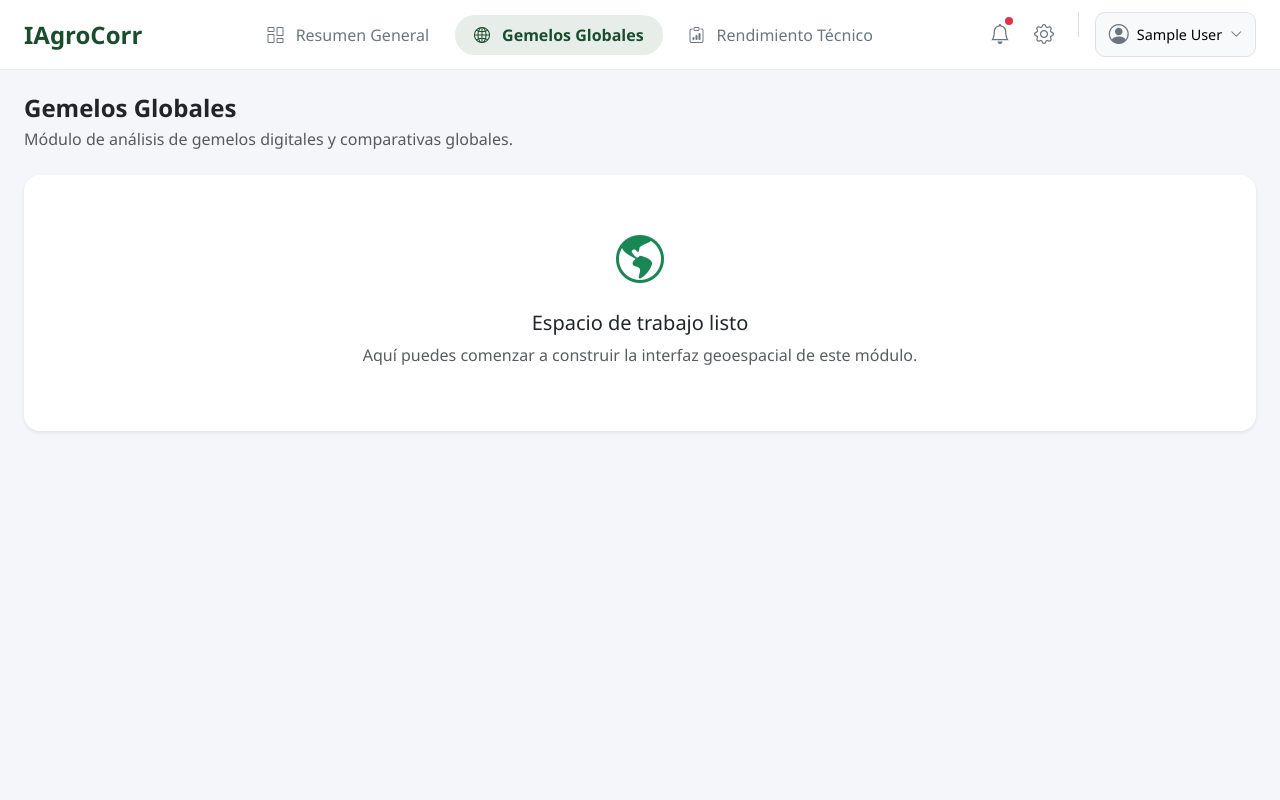
After one commit to Gio-glitch04/IAgroCorr, a Django app: page /global-twins/ in a window 1280 px wide. The commit adds this page. Run offline with Django 5.2, Linux system fonts and the light colour scheme; the visitor is signed in with stand-in values (Sample User, id 1).

Commit message:
navbar tweaks y creacion de la pagina de gemelos globales

```diff
--- /dev/null
+++ b/iagrocorr_project/accounts/templates/accounts/global-twins.html
@@ -0,0 +1,32 @@
+{% load static %}
+<!DOCTYPE html>
+<html lang="es">
+<head>
+    <meta charset="UTF-8">
+    <meta name="viewport" content="width=device-width, initial-scale=1.0">
+    <title>IAgroCorr - Gemelos Globales</title>
+
+    <link href="https://cdn.jsdelivr.net/npm/bootstrap@5.3.2/dist/css/bootstrap.min.css" rel="stylesheet">
+    <link rel="stylesheet" href="https://cdn.jsdelivr.net/npm/bootstrap-icons@1.11.1/font/bootstrap-icons.css">
+    <link rel="stylesheet" href="{% static 'css/styles2.css' %}?v=1.5">
+</head>
+<body>
+
+    {% include 'accounts/navbar.html' %}
+
+    <div class="main-wrapper">
+        <main class="content-container w-100 p-4">
+            <h4 class="fw-bold text-dark mb-1">Gemelos Globales</h4>
+            <p class="text-muted">Módulo de análisis de gemelos digitales y comparativas globales.</p>
+
+            <div class="card border-0 shadow-sm rounded-4 mt-4 p-5 text-center">
+                <i class="bi bi-globe-americas text-success" style="font-size: 3rem;"></i>
+                <h5 class="mt-3">Espacio de trabajo listo</h5>
+                <p class="text-muted">Aquí puedes comenzar a construir la interfaz geoespacial de este módulo.</p>
+            </div>
+        </main>
+    </div>
+
+    <script src="https://cdn.jsdelivr.net/npm/bootstrap@5.3.2/dist/js/bootstrap.bundle.min.js"></script>
+</body>
+</html>
--- /dev/null
+++ b/iagrocorr_project/accounts/templates/accounts/navbar.html
@@ -0,0 +1,66 @@
+<nav class="navbar navbar-expand-lg navbar-custom sticky-top px-lg-4">
+        <div class="container-fluid p-0 d-flex align-items-center">
+            <button class="btn btn-link text-dark d-lg-none p-1 me-2 shadow-none" type="button" data-bs-toggle="offcanvas" data-bs-target="#sidebar" aria-controls="sidebar">
+                <i class="bi bi-list fs-2"></i>
+            </button>
+
+            <a class="navbar-brand navbar-brand-custom" href="#">
+                IAgroCorr
+            </a>
+
+            <button class="navbar-toggler border-0 shadow-none" type="button" data-bs-toggle="collapse" data-bs-target="#navbarContenidoSuperior" aria-controls="navbarContenidoSuperior" aria-expanded="false" aria-label="Navegación superior">
+                <span class="navbar-toggler-icon"></span>
+            </button>
+
+            <div class="collapse navbar-collapse" id="navbarContenidoSuperior">
+                <ul class="nav nav-pills top-tabs mx-auto my-3 my-lg-0" id="upperTab" role="tablist">
+                    <li class="nav-item" role="presentation">
+                        <a href="{% url 'dashboard' %}" class="nav-link {% if request.resolver_match.url_name == 'dashboard' %}active{% endif %}">
+                            <i class="bi bi-columns-gap me-2"></i> Resumen General
+                        </a>
+                    </li>
+
+                    <li class="nav-item" role="presentation">
+                        <a href="{% url 'global-twins' %}" class="nav-link {% if request.resolver_match.url_name == 'global-twins' %}active{% endif %}">
+                            <i class="bi bi-globe2 me-2"></i> Gemelos Globales
+                        </a>
+                    </li>
+
+                    <li class="nav-item" role="presentation">
+                        <a href="#" class="nav-link">
+                            <i class="bi bi-clipboard-data me-2"></i> Rendimiento Técnico
+                        </a>
+                    </li>
+                </ul>
+
+                <div class="d-flex align-items-center gap-2 nav-actions-mobile justify-content-lg-end pb-2 pb-lg-0">
+                    <button class="nav-icon-btn" type="button" title="Notificaciones">
+                        <i class="bi bi-bell"></i>
+                        <span class="notification-badge"></span>
+                    </button>
+
+                    <button class="nav-icon-btn" type="button" title="Configuración">
+                        <i class="bi bi-gear"></i>
+                    </button>
+
+                    <div class="vr mx-2 text-secondary opacity-25 d-none d-lg-block" style="height: 25px;"></div>
+
+                    <div class="dropdown">
+                        <button class="btn btn-light d-flex align-items-center gap-2 border" type="button" id="profileMenu" data-bs-toggle="dropdown" aria-expanded="false" style="border-radius: 10px; padding: 0.4rem 0.8rem;">
+                            <i class="bi bi-person-circle text-secondary fs-5"></i>
+                            <span class="font-weight-500" style="font-size: 0.9rem;">
+                                {{ request.user.get_full_name|default:request.user.username }}
+                            </span>
+                            <i class="bi bi-chevron-down text-muted" style="font-size: 0.75rem;"></i>
+                        </button>
+                        <ul class="dropdown-menu dropdown-menu-end shadow-sm border mt-2" aria-labelledby="profileMenu">
+                            <li><a class="dropdown-item" href="{% url 'profile' %}"><i class="bi bi-person me-2 text-muted"></i> Mi Perfil</a></li>
+                            <li><a class="dropdown-item" href="#"><i class="bi bi-gear me-2 text-muted"></i> Configuración</a></li>
+                            <li><hr class="dropdown-divider"></li>
+                            <li><a class="dropdown-item text-danger" href="{% url 'logout' %}"><i class="bi bi-box-arrow-right me-2"></i> Cerrar Sesión</a></li>
+                        </ul>
+                    </div>
+                </div>
+            </div>
+        </div>
+    </nav>
--- a/iagrocorr_project/accounts/views.py
+++ b/iagrocorr_project/accounts/views.py
@@ -120,3 +120,7 @@ def profile_view(request):
 
 def demo_view(request):
     return render(request, 'accounts/demo.html')
+
+@login_required
+def global_twins_view(request):
+    return render(request, 'accounts/global-twins.html')
--- a/iagrocorr_project/iagrocorr_project/urls.py
+++ b/iagrocorr_project/iagrocorr_project/urls.py
@@ -16,7 +16,7 @@ Including another URLconf
 """
 from django.contrib import admin
 from django.urls import path
-from accounts.views import login_view, register_view, dashboard_view, logout_view, profile_view, demo_view
+from accounts.views import login_view, register_view, dashboard_view, logout_view, profile_view, demo_view, global_twins_view
 
 urlpatterns = [
     path('admin/', admin.site.urls),
@@ -25,6 +25,7 @@ urlpatterns = [
     path('dashboard/', dashboard_view, name='dashboard'),
     path('logout/', logout_view, name='logout'),       # <-- Nueva ruta
     path('profile/', profile_view, name='profile'),
+    path('global-twins/', global_twins_view, name='global-twins'),
     #path('', login_view, name='home'), #pagina raiz
     path('', demo_view, name='demo')
 ]
```
Also changed, not shown: iagrocorr_project/accounts/templates/accounts/dashboard.html (+1 -58 lines).
